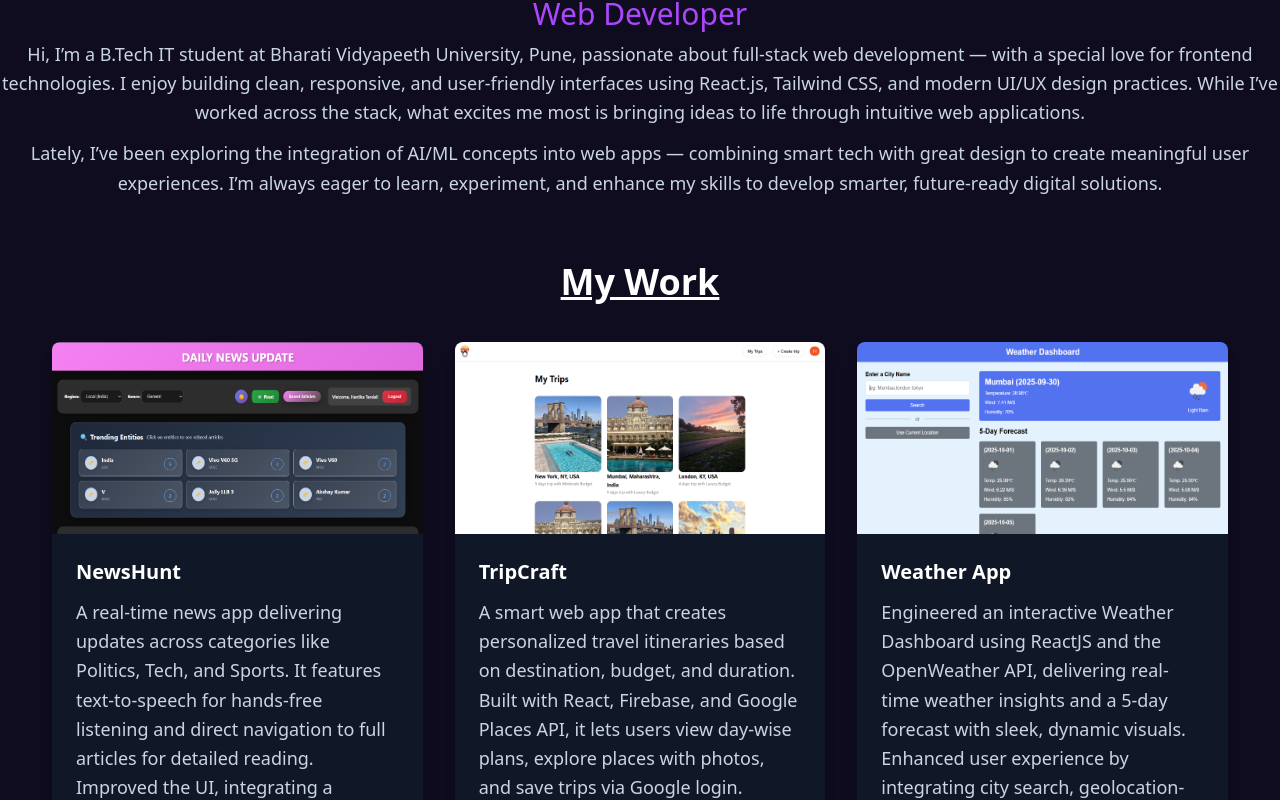
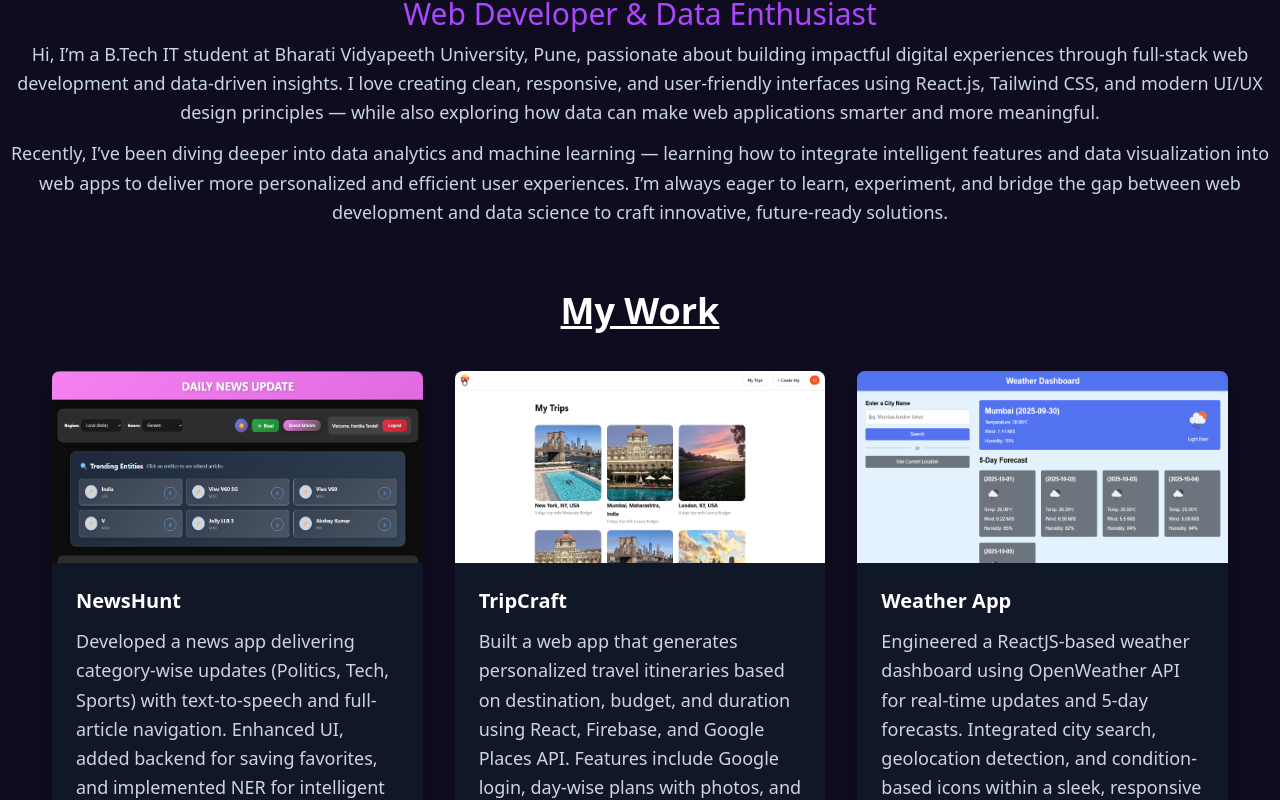
Before and after one commit to HardikaTandel/Portfolio, a React (Vite) app: page / in a window 1280 px wide. Shown: the part 440-1240 px from the top of the page. Built offline with nearby package versions, Linux system fonts and the light colour scheme.

Commit message:
updated the portfolio

```diff
--- a/src/components/Hero.jsx
+++ b/src/components/Hero.jsx
@@ -38,7 +38,7 @@
           transition={{ delay: 1.5, duration: 0.5 }}
           className="text-purple-500 text-3xl"
         >
-          Web Developer
+          Web Developer & Data Enthusiast
         </motion.span>
         <motion.div
           initial={{ opacity: 0, y: 100 }}
@@ -48,18 +48,20 @@
         >
           <p>
             Hi, I’m a B.Tech IT student at Bharati Vidyapeeth University, Pune,
-            passionate about full-stack web development — with a special love for
-            frontend technologies. I enjoy building clean, responsive, and
-            user-friendly interfaces using React.js, Tailwind CSS, and modern
-            UI/UX design practices. While I’ve worked across the stack, what
-            excites me most is bringing ideas to life through intuitive web
-            applications.
+            passionate about building impactful digital experiences through
+            full-stack web development and data-driven insights. I love creating
+            clean, responsive, and user-friendly interfaces using React.js,
+            Tailwind CSS, and modern UI/UX design principles — while also
+            exploring how data can make web applications smarter and more
+            meaningful.
           </p>
           <p className="mt-3">
-            Lately, I’ve been exploring the integration of AI/ML concepts into web apps — combining smart tech with great design to
-            create meaningful user experiences. I’m always eager to learn,
-            experiment, and enhance my skills to develop smarter, future-ready
-            digital solutions.
+            Recently, I’ve been diving deeper into data analytics and machine
+            learning — learning how to integrate intelligent features and data
+            visualization into web apps to deliver more personalized and
+            efficient user experiences. I’m always eager to learn, experiment,
+            and bridge the gap between web development and data science to craft
+            innovative, future-ready solutions.
           </p>
         </motion.div>
       </motion.div>
--- a/src/components/Projects.jsx
+++ b/src/components/Projects.jsx
@@ -17,8 +17,7 @@
       title: "NewsHunt",
       description:(
       <span>
-        A real-time news app delivering updates across categories like Politics, Tech, and Sports. It features text-to-speech for hands-free listening and direct navigation to full articles for detailed reading.
-         Improved the UI, integrating a backend to save favorite news, and implementing Named Entity Recognition (NER) for smarter content tagging and recommendations.Now working on the accuracy of the NER.</span>
+      Developed a news app delivering category-wise updates (Politics, Tech, Sports) with text-to-speech and full-article navigation. Enhanced UI, added backend for saving favorites, and implemented NER for intelligent content tagging and recommendations. Currently improving NER accuracy.</span>
       ),
       image: project1,
       link: "https://github.com/HardikaTandel/news-app",
@@ -27,14 +26,14 @@
       id: 2,
       title: "TripCraft",
       description:
-        "A smart web app that creates personalized travel itineraries based on destination, budget, and duration. Built with React, Firebase, and Google Places API, it lets users view day-wise plans, explore places with photos, and save trips via Google login. Features include PDF itinerary download and emailing the plan to the user for easy access.",
+        "Built a web app that generates personalized travel itineraries based on destination, budget, and duration using React, Firebase, and Google Places API. Features include Google login, day-wise plans with photos, and PDF/email itinerary sharing.",
       image: project2,
       link: "https://ai-travel-planner-pi.vercel.app/",
     },
     {
       id:3,
       title: "Weather App",
-      description :"Engineered an interactive Weather Dashboard using ReactJS and the OpenWeather API, delivering real-time weather insights and a 5-day forecast with sleek, dynamic visuals. Enhanced user experience by integrating city search, geolocation-based detection, and condition-based weather icons for clarity. Designed a modern, responsive UI with ReactJS and CSS, transforming complex weather data into an intuitive and visually engaging experience.",
+      description :"Engineered a ReactJS-based weather dashboard using OpenWeather API for real-time updates and 5-day forecasts. Integrated city search, geolocation detection, and condition-based icons within a sleek, responsive UI for an engaging user experience.",
     image: project3,
     link: "https://forecastpage.netlify.app/"
     }
```
Also changed, not shown: 1 other file (tests, documents, lock files or other folders).
